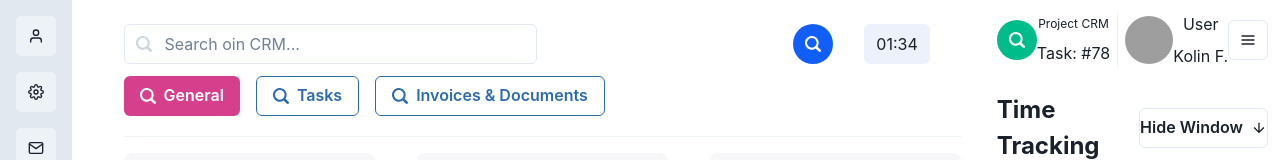
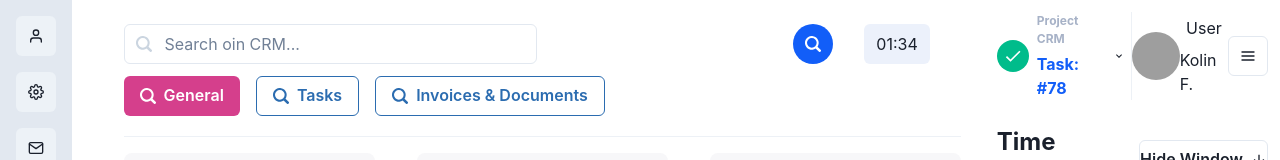
Before and after one commit to gitguti/crm-dashboard, a Next.js app: page / in a window 1280 px wide. Shown: the top 160 px of the page. Built offline with nearby package versions, Linux system fonts and the light colour scheme; grey boxes are pictures that could not be loaded.

Commit message:
created TaskBadge

```diff
--- /dev/null
+++ b/components/TaskBadge.jsx
@@ -0,0 +1,43 @@
+import React from 'react'
+import {
+    Flex,
+    Text,
+    Avatar,
+    VStack,
+    Spacer,
+    IconButton
+  } from "@chakra-ui/react";
+  import {
+    MdCheck
+  } from "react-icons/md";
+  import {
+    ChevronDownIcon
+  } from '@chakra-ui/icons'
+
+export const TaskBadge = () => {
+  return (
+    <>
+     <Flex alignItems="center">
+                <Avatar
+                  aria-label="Search database"
+                  bgColor="semantic.success.green"
+                  icon={<MdCheck fontSize='1.25rem' />}
+                  rounded="full"
+                  color="neutrals.light.100"
+                  size="sm"
+                />
+                <Spacer />
+                <VStack ml={2} spacing={0}>
+                  <Text fontSize="xs" fontWeight="bold" color="neutrals.gray.ash">Project CRM</Text>
+                  <Text fontSize="md" fontWeight="bold" color="brand.primary.default" mt={1}>Task: #78</Text>
+                </VStack>
+                <IconButton
+                icon={<ChevronDownIcon />}
+                isRound
+                size="xs"
+                variant="ghost"
+                />
+              </Flex>
+    </>
+  )
+}
--- a/pages/index.js
+++ b/pages/index.js
@@ -48,6 +48,7 @@ import { checkboxAnatomy } from "@chakra-ui/anatomy";
 import { createMultiStyleConfigHelpers, defineStyle } from "@chakra-ui/react";
 import { useState } from "react";
 import { Sidebar } from "../components/Sidebar";
+import {TaskBadge} from "../components/TaskBadge";
 
 const { definePartsStyle, defineMultiStyleConfig } =
   createMultiStyleConfigHelpers(checkboxAnatomy.keys);
@@ -585,20 +586,7 @@ export default function Home() {
             bg="neutrals.light.100"
           >
             <Flex justifyContent="space-between">
-              <Flex alignItems="center">
-                <IconButton
-                  aria-label="Search database"
-                  bgColor="semantic.success.green"
-                  icon={<Search2Icon />}
-                  rounded="full"
-                  color="neutrals.light.100"
-                />
-                <Spacer />
-                <VStack>
-                  <Text fontSize="xs">Project CRM</Text>
-                  <Text>Task: #78</Text>
-                </VStack>
-              </Flex>
+              <TaskBadge/>
               <Divider orientation="vertical" />
               <Flex alignItems="center">
                 <Avatar
```
